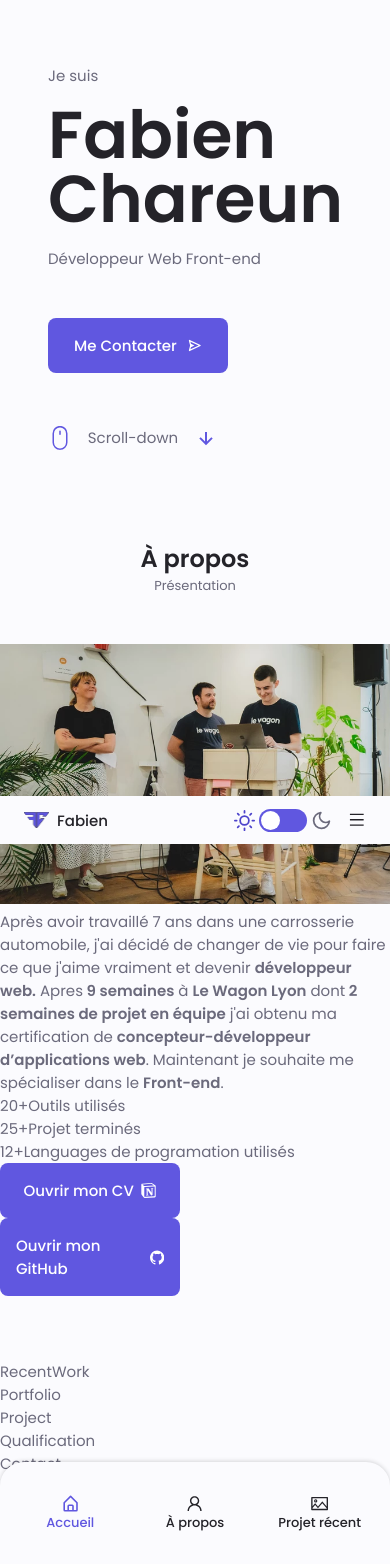
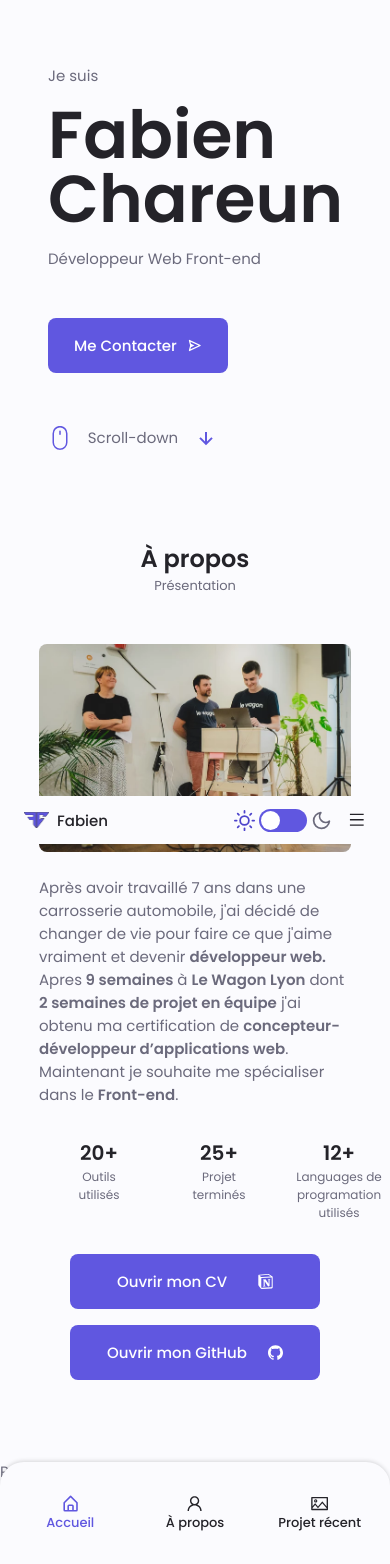
Before and after one commit to FabKaiz/portfolio-react, a React (Create React App) app: page / in a window 390 px wide. Shown: the top 1564 px of the page. Built offline with nearby package versions, Linux system fonts and the light colour scheme.

Commit message:
about media queries done

```diff
--- a/src/components/Navbar/Navbar.scss
+++ b/src/components/Navbar/Navbar.scss
@@ -54,6 +54,7 @@
   font-size: var(--small-font-size);
   color: var(--title-color);
   font-weight: var(--font-medium);
+  text-align: center;
   transition: 0.2s;
 
   &:hover {
--- a/src/container/About/About.jsx
+++ b/src/container/About/About.jsx
@@ -28,11 +28,11 @@ const About = () => {
           <div className="about__info">
             <div>
               <span className="about__info-title">20+</span>
-              <span className="about__info-name">Outils utilisés</span>
+              <span className="about__info-name">Outils<br /> utilisés</span>
             </div>
             <div>
               <span className="about__info-title">25+</span>
-              <span className="about__info-name">Projet terminés</span>
+              <span className="about__info-name">Projet<br /> terminés</span>
             </div>
             <div>
               <span className="about__info-title">12+</span>
@@ -40,7 +40,7 @@ const About = () => {
             </div>
           </div>
 
-          <div class="about__buttons">
+          <div className="about__buttons">
             <Button
               href="https://flash-handball-7c5.notion.site/Fabien-Chareun-0534008f12c14f299289e8285c7de2ff"
               target="_blank"
--- a/src/container/About/About.scss
+++ b/src/container/About/About.scss
@@ -0,0 +1,175 @@
+.about__container {
+  display: flex;
+  justify-content: center;
+}
+
+.about__img {
+  width: 30vw;
+  object-fit: cover;
+  border-radius: 0.5rem;
+  margin-right: 3rem;
+}
+
+.about__content {
+  width: 30vw;
+
+  p {
+    margin-bottom: var(--mb-2);
+  }
+
+  .about__info {
+    display: flex;
+    justify-content: space-around;
+    margin-bottom: var(--mb-2);
+
+
+    div {
+      display: flex;
+      flex-direction: column;
+      text-align: center;
+
+    }
+  }
+
+  .about__info-title {
+    font-size: var(--h2-font-size);
+    font-weight: var(--font-semi-bold);
+    color: var(--title-color);
+  }
+
+  .about__info-name {
+    width: 120px;
+    font-size: var(--smaller-font-size);
+  }
+}
+
+.about__buttons {
+  display: flex;
+  justify-content: space-around;
+
+  .about__btn {
+    width: 250px;
+
+    &:hover {
+      svg {
+        transform: rotate(0);
+        transform: scale(1.5);
+      }
+    }
+  }
+
+}
+
+/* ============ MEDIA QUERIES ========== */
+
+@media screen and (min-width: 2000px) {
+  .about__img {
+    max-width: 45vw;
+  }
+
+  .about__content {
+    max-width: 30vw;
+  }
+}
+
+@media screen and (min-width:1601px) {
+  .about__img {
+    width: 35vw;
+  }
+
+  .about__content {
+    width: 35vw;
+    display: flex;
+    flex-direction: column;
+    justify-content: space-around;
+  }
+}
+
+@media screen and (min-width:1151px) and (max-width: 1600px) {
+  .about__img {
+    width: 40vw;
+  }
+
+  .about__content {
+    width: 45vw;
+    display: flex;
+    flex-direction: column;
+    justify-content: space-around;
+
+  }
+}
+
+@media screen and (min-width:951px) and (max-width: 1150px) {
+  .about__img {
+    width: 35vw;
+  }
+
+  .about__content {
+    width: 45vw;
+  }
+
+  .about__buttons {
+    .about__btn {
+      width: 210px;
+    }
+  }
+}
+
+@media screen and (max-width: 950px) {
+  .about__container {
+    flex-direction: column;
+  }
+
+  .about__img,
+  .about__content {
+    width: 80%;
+    margin: 0 auto;
+  }
+
+  .about__img {
+    margin-bottom: var(--mb-1-5);
+  }
+
+  .about__info-name {
+    width: 80px;
+  }
+
+
+}
+
+@media screen and (max-width: 700px) {
+  .about__buttons {
+    flex-direction: column;
+    align-items: center;
+
+    .about__btn {
+      margin-bottom: 1rem;
+    }
+  }
+}
+
+@media screen and (max-width: 400px) {
+
+}
+
+@media screen and (max-width: 350px) {
+  .about__content {
+    .about__info {
+      flex-direction: column;
+      justify-content: space-evenly;
+      height: 200px;
+      align-items: center;
+
+      div {
+        flex-direction: row;
+        align-items: center;
+        justify-content: space-evenly;
+        width: 100%;
+      }
+
+      .about__info-name {
+        width: 50px;
+      }
+    }
+  }
+}
```
